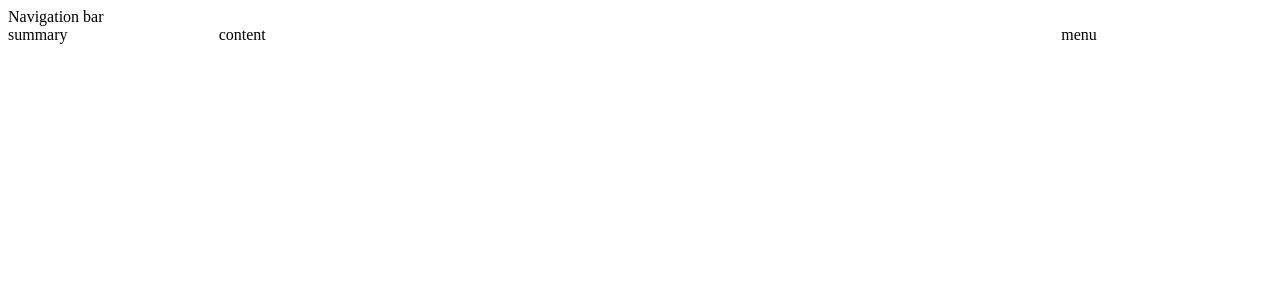
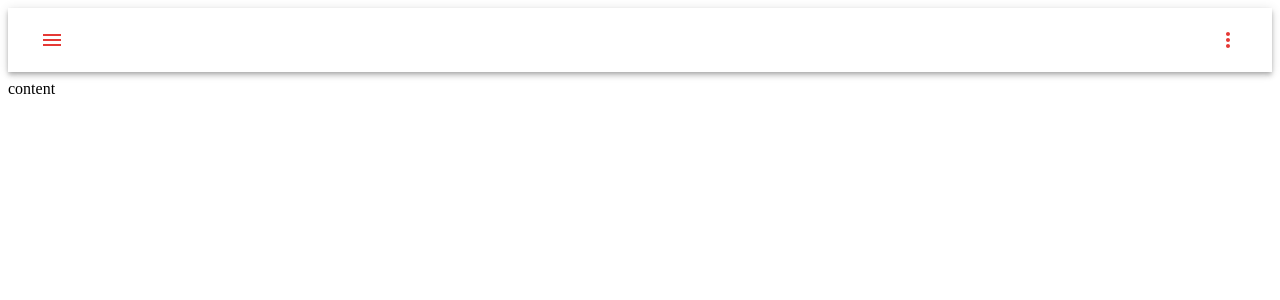
Before and after one commit to GodzillaJim/tigerv2, a React (Create React App) app: page / in a window 1280 px wide. Shown: the top 300 px of the page. Built offline with nearby package versions, Linux system fonts and the light colour scheme.

Commit message:
TIGERV2: Navbar feature, two buttons, content pane

```diff
--- a/package.json
+++ b/package.json
@@ -5,6 +5,7 @@
   "dependencies": {
     "@emotion/react": "^11.9.0",
     "@emotion/styled": "^11.8.1",
+    "@mui/icons-material": "^5.8.2",
     "@mui/material": "^5.8.2",
     "@mui/utils": "^5.8.0",
     "@testing-library/jest-dom": "^5.16.4",
--- /dev/null
+++ b/src/components/CustomNavbar.tsx
@@ -0,0 +1,36 @@
+import { AppBar, Grid, IconButton, Toolbar } from "@mui/material";
+import { Menu, MenuOpen, MoreVert, NavigateNext } from "@mui/icons-material";
+
+import React from "react";
+
+interface ICustomNavbar {
+  summaryIsOpen: boolean;
+  setSummaryIsOpen: () => void;
+  menuIsOpen: boolean;
+  setMenuIsOpen: () => void;
+}
+export const CustomNavbar = (props: ICustomNavbar) => {
+  const { menuIsOpen, setMenuIsOpen, setSummaryIsOpen, summaryIsOpen } = props;
+  return (
+    <div>
+      <AppBar color="transparent" position="static">
+        <Toolbar>
+          <Grid justifyContent={"space-between"} container direction="row">
+            <Grid item>
+              <IconButton color="secondary" onClick={setSummaryIsOpen} aria-label="user-summary" sx={{ mr: 2 }}>
+                {!summaryIsOpen && <Menu />}
+                {summaryIsOpen && <MenuOpen />}
+              </IconButton>
+            </Grid>
+            <Grid item>
+              <IconButton color="secondary" onClick={setMenuIsOpen} aria-label="menu-icon">
+                {!menuIsOpen && <MoreVert />}
+                {menuIsOpen && <NavigateNext />}
+              </IconButton>
+            </Grid>
+          </Grid>
+        </Toolbar>
+      </AppBar>
+    </div>
+  );
+};
--- a/src/screens/HomeScreen.tsx
+++ b/src/screens/HomeScreen.tsx
@@ -1,27 +1,97 @@
-import { Grid } from "@mui/material";
+import { Collapse, Grid, Slide, Typography } from "@mui/material";
+import React, { useMemo, useState } from "react";
+
+import { CustomNavbar } from "../components/CustomNavbar";
 import { Helmet } from "react-helmet";
-import React from "react";
 import { infor } from "../data/data";
 
 export const HomeScreen = () => {
+  const [summaryIsOpen, setSummaryIsOpen] = useState(false);
+  const [menuIsOpen, setMenuIsOpen] = useState(false);
+  const summaryPaneSize = useMemo(() => {
+    let temp = 0;
+    if (summaryIsOpen) {
+      temp = 2;
+    }
+    return temp;
+  }, [summaryIsOpen]);
+
+  const menuPaneSize = useMemo(() => {
+    let temp = 0;
+    if (menuIsOpen) {
+      temp = 2;
+      return temp;
+    }
+  }, [menuIsOpen]);
+  const contentPaneSize = useMemo(() => {
+    let temp = 12;
+    if (summaryIsOpen) {
+      temp = 10;
+    }
+    if (menuIsOpen) {
+      temp = 10;
+    }
+    if (menuIsOpen && summaryIsOpen) {
+      temp = 8;
+    }
+    return temp;
+  }, [summaryIsOpen, menuIsOpen]);
   return (
     <div>
       <Helmet>
         <title>{infor.homePageTitle}</title>
       </Helmet>
-      <Grid direction="column" container>
-        <Grid item>Navigation bar</Grid>
+      <Grid gap={1} direction="column" container>
         <Grid item>
-          <Grid style={{ height: "100vh" }} bgcolor={"Background.primary"} container direction="row" columns={12}>
-            <Grid item id="left-sidebar" xs={2} sm={2} md={2}>
-              summary
-            </Grid>
-            <Grid item id="content-page" xs={8} sm={8} md={8}>
+          <CustomNavbar
+            menuIsOpen={menuIsOpen}
+            summaryIsOpen={summaryIsOpen}
+            setSummaryIsOpen={() => setSummaryIsOpen(!summaryIsOpen)}
+            setMenuIsOpen={() => setMenuIsOpen(!menuIsOpen)}
+          />
+        </Grid>
+        <Grid item>
+          <Grid
+            style={{ height: "100vh" }}
+            bgcolor={"Background.primary"}
+            flexGrow={1}
+            container
+            direction="row"
+            columns={12}
+            justifyContent="center"
+          >
+            {summaryIsOpen && (
+              <Grid
+                style={{ backgroundColor: "InfoBackground" }}
+                item
+                id="left-sidebar"
+                xs={summaryPaneSize}
+                sm={summaryPaneSize}
+                md={summaryPaneSize}
+              >
+                <Slide in={summaryIsOpen} direction="right">
+                  <Typography>Summary</Typography>
+                </Slide>
+              </Grid>
+            )}
+            <Grid item id="content-page" xs={contentPaneSize} sm={contentPaneSize} md={contentPaneSize}>
               content
             </Grid>
-            <Grid item id="right-pane" xs={2} sm={2} md={2}>
-              menu
-            </Grid>
+
+            {menuIsOpen && (
+              <Grid
+                item
+                id="right-pane"
+                style={{ backgroundColor: "InfoBackground" }}
+                xs={menuPaneSize}
+                sm={menuPaneSize}
+                md={menuPaneSize}
+              >
+                <Slide in={menuIsOpen} direction="left">
+                  <Typography>Menu</Typography>
+                </Slide>
+              </Grid>
+            )}
           </Grid>
         </Grid>
       </Grid>
```
Also changed, not shown: 1 other file (tests, documents, lock files or other folders).
